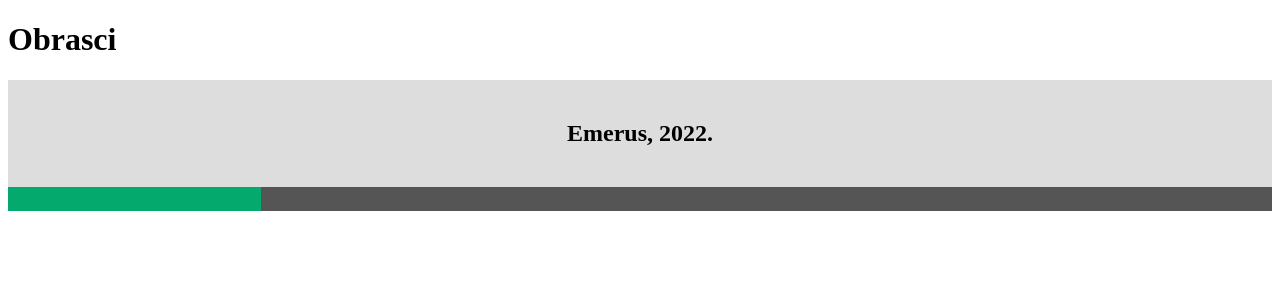
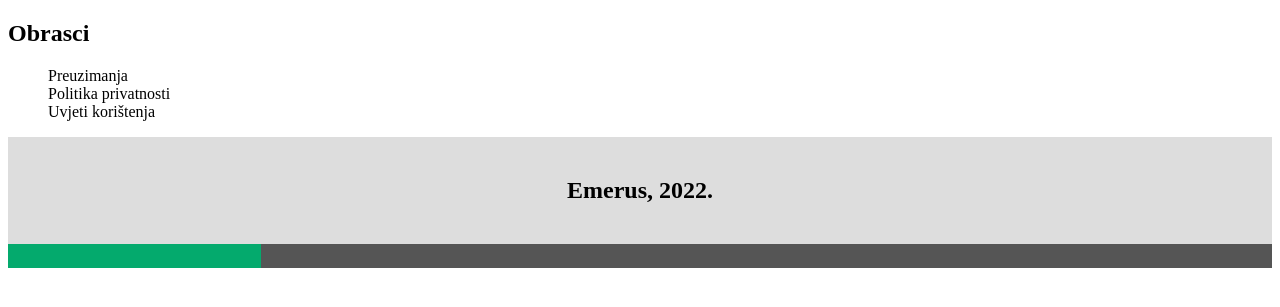
Before and after one commit to MarkoCuk54/Employee-Management-System, a Flask app: template templates/obrasci.html in a window 1280 px wide. Shown: the part 140-447 px from the top of the page. Run offline with Flask 2, Linux system fonts and the light colour scheme; the template is opened without the code that fills it, so the values that code supplies are empty.

Commit message:
add list

```diff
--- a/app.py
+++ b/app.py
@@ -54,5 +54,9 @@
 def događaji():
     return render_template("događaji.html")
 
+@app.route("/obrasci")
+def obrasci():
+    return render_template("obrasci.html")
+
 # auto restart server on change
 app.run(debug=True)
--- a/templates/obrasci.html
+++ b/templates/obrasci.html
@@ -13,7 +13,13 @@
       <div class="header">
         <img src="../static/img/emerus.jpg" alt="emerus" width="500" height="128">
       </div>
-      <h1 style="text-align: left;">Obrasci</h1>
+      <h2>Obrasci</h2>
+
+<ul style="list-style-type:none;">
+  <li>Preuzimanja</li>
+  <li>Politika privatnosti</li>
+  <li>Uvjeti korištenja</li>
+</ul>
     </body>
 
     <div class="footer">
```
